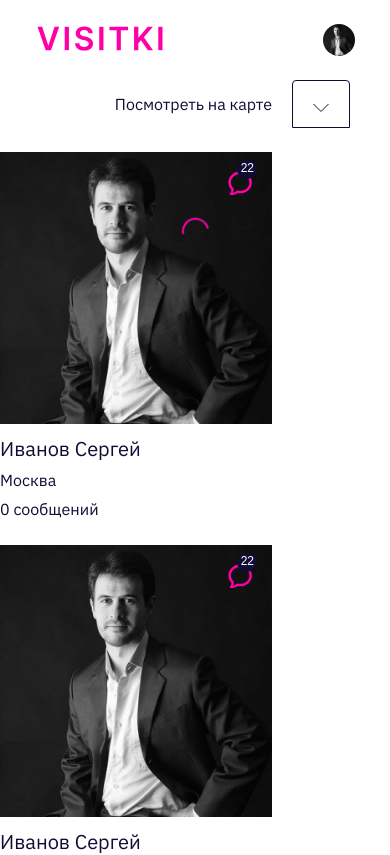
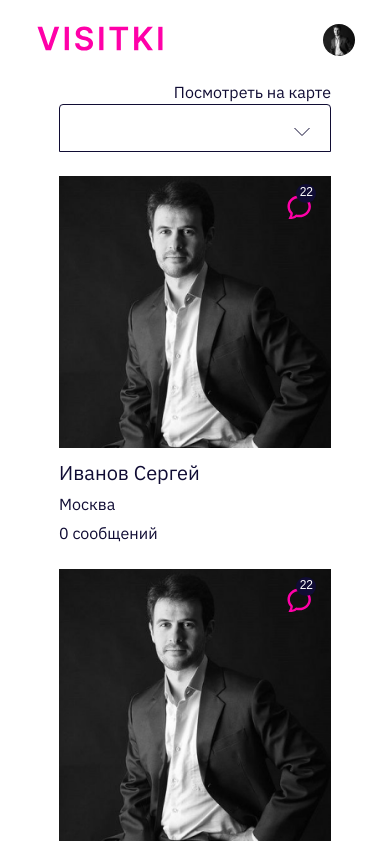
Before and after one commit to marussia1996/Vizitki, a React (Create React App) app: page / in a window 390 px wide. Shown: the top 855 px of the page. Built offline with nearby package versions, Linux system fonts and the light colour scheme.

Commit message:
поменять расположение блоков

```diff
--- a/src/pages/MainPage/MainPage.scss
+++ b/src/pages/MainPage/MainPage.scss
@@ -2,7 +2,9 @@
 
 .page {
   align-self: flex-start;
+}
 
+.content {
   display: grid;
   grid-template-columns: repeat(4, 325px);
   column-gap: 20px;
@@ -49,7 +51,7 @@
 }
 
 @media screen and (max-width: 1439px) {
-  .page {
+  .content {
     grid-template-columns: repeat(2, 342px);
   }
 
@@ -63,10 +65,14 @@
     grid-template-columns: repeat(2, 342px);
     row-gap: 31px;
   }
+
+  .loaderCnt {
+    height: 163px;
+  }
 }
 
 @media screen and (max-width: 767px) {
-  .page {
+  .content {
     grid-template-columns: 272px;
   }
 
@@ -82,4 +88,8 @@
     grid-row-start: 3;
     row-gap: 24px;
   }
+
+  .loaderCnt {
+    height: 196px;
+  }
 }
--- a/src/pages/MainPage/MainPage.tsx
+++ b/src/pages/MainPage/MainPage.tsx
@@ -8,6 +8,7 @@ import Loader from '../../components/Loader/Loader';
 export const MainPage = () => {
   return (
     <div className="page">
+      <div className='content'>
         <InputSearch options={city} />
         <div className='linkCnt'>
           <NavLink to="/map" className='link'>Посмотреть на карте</NavLink>
@@ -19,6 +20,7 @@ export const MainPage = () => {
           <UserCard />
           <UserCard />
         </div>
+      </div>
       <div className='loaderCnt'>
         <Loader />
       </div>
```
Lines whose indentation alone changed are shown as unchanged.
